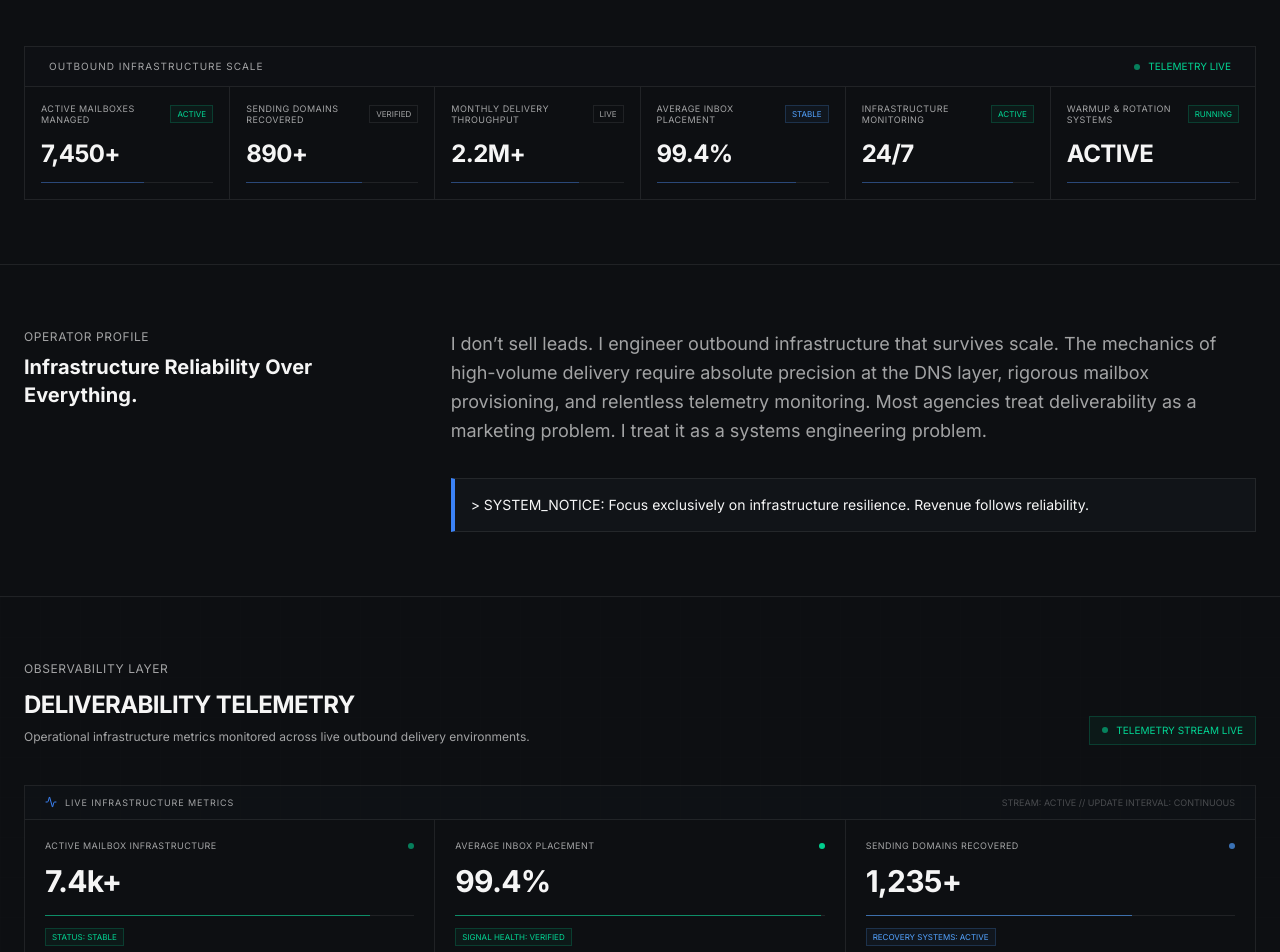
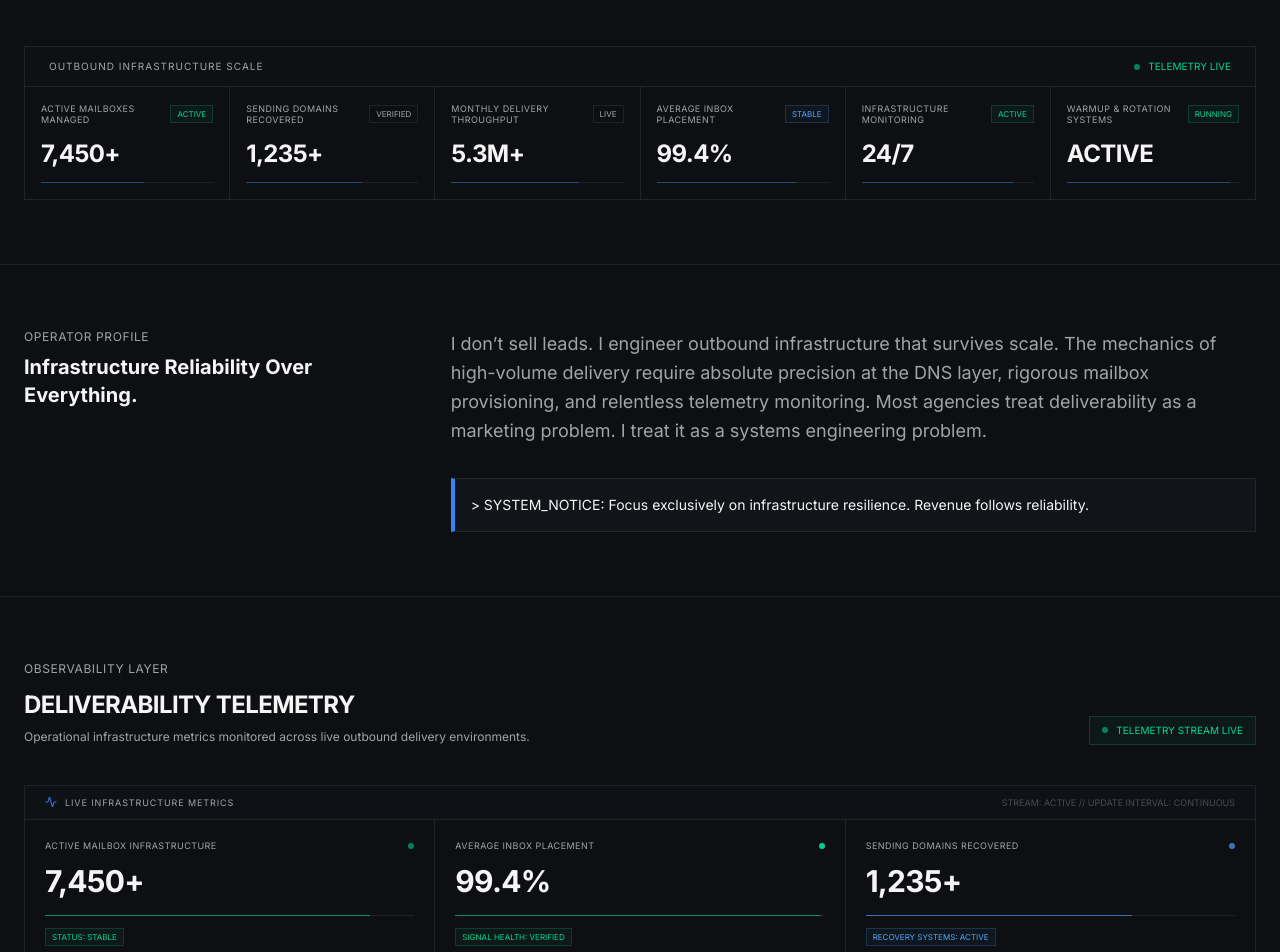
Before and after one commit to mehedi-active24/mehedi-infrastructure-system, a Next.js app: page / in a window 1280 px wide. Shown: the part 580-1532 px from the top of the page. Built offline with nearby package versions, Linux system fonts and the light colour scheme.

Commit message:
style(telemetry): consolidate and synchronize all telemetry metrics across hero and dashboard

```diff
--- a/src/components/DeliverabilityProof.tsx
+++ b/src/components/DeliverabilityProof.tsx
@@ -6,7 +6,7 @@ import { Activity, CheckCircle } from "lucide-react";
 
 const telemetry = [
   {
-    value: "7.4k+",
+    value: "7,450+",
     label: "Active Mailbox Infrastructure",
     meta: "STATUS: STABLE",
     status: "emerald",
@@ -41,7 +41,7 @@ const telemetry = [
     bar: 97,
   },
   {
-    value: "24 / 7",
+    value: "24/7",
     label: "Infrastructure Monitoring",
     meta: "LAST CHECK: LIVE",
     status: "accent",
--- a/src/data/content.json
+++ b/src/data/content.json
@@ -6,8 +6,8 @@
   },
   "telemetry": [
     { "label": "Active Mailboxes Managed", "value": "7,450+", "status": "ACTIVE" },
-    { "label": "Sending Domains Recovered", "value": "890+", "status": "VERIFIED" },
-    { "label": "Monthly Delivery Throughput", "value": "2.2M+", "status": "LIVE" },
+    { "label": "Sending Domains Recovered", "value": "1,235+", "status": "VERIFIED" },
+    { "label": "Monthly Delivery Throughput", "value": "5.3M+", "status": "LIVE" },
     { "label": "Average Inbox Placement", "value": "99.4%", "status": "STABLE" },
     { "label": "Infrastructure Monitoring", "value": "24/7", "status": "ACTIVE" },
     { "label": "Warmup & Rotation Systems", "value": "ACTIVE", "status": "RUNNING" }
```
